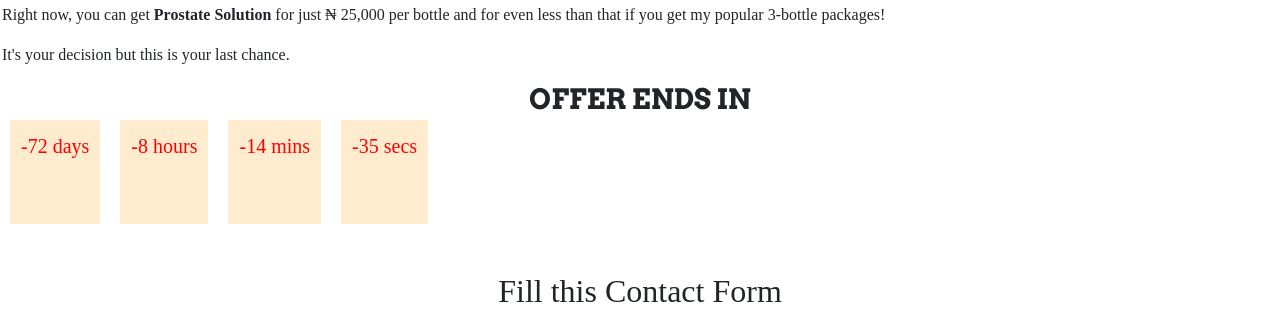
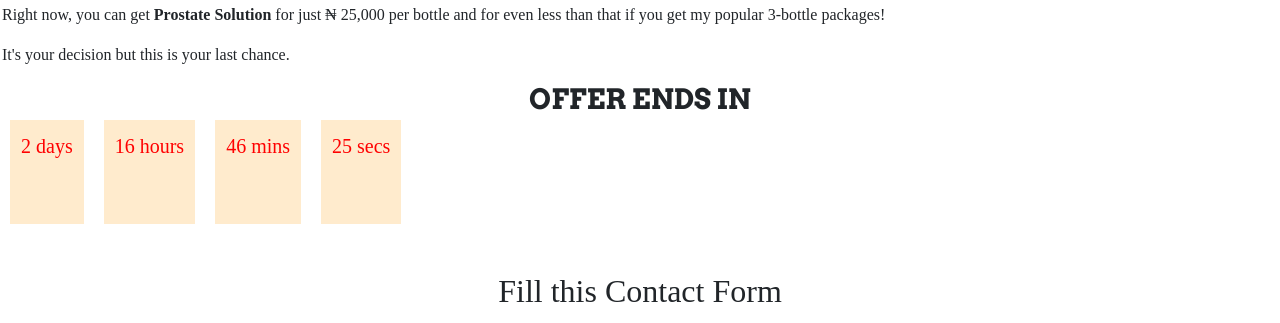
Before and after one commit to MICHEALSHOE2000/new-prostate, a plain HTML site: page form.html in a window 1280 px wide. Shown: the part 1510-1833 px from the top of the page. Drawn offline with nearby package versions, Linux system fonts and the light colour scheme.

Commit message:
Update form.html

```diff
--- a/form.html
+++ b/form.html
@@ -136,7 +136,7 @@ integrity="sha384-TX8t27EcRE3e/ihU7zmQxVncDAy5uIKz4rEkgIXeMed4M0jlfIDPvg6uqKI2xX
      <script type="text/javascript">000000
      function countdown() {
      const today = new Date();
-     var offerDate = new Date('12 July 2022');
+     var offerDate = new Date('24 Septembeer 2022');
 
      //If offer ends reset to new value
      if (today.getSeconds() == offerDate.getSeconds()) {
```
